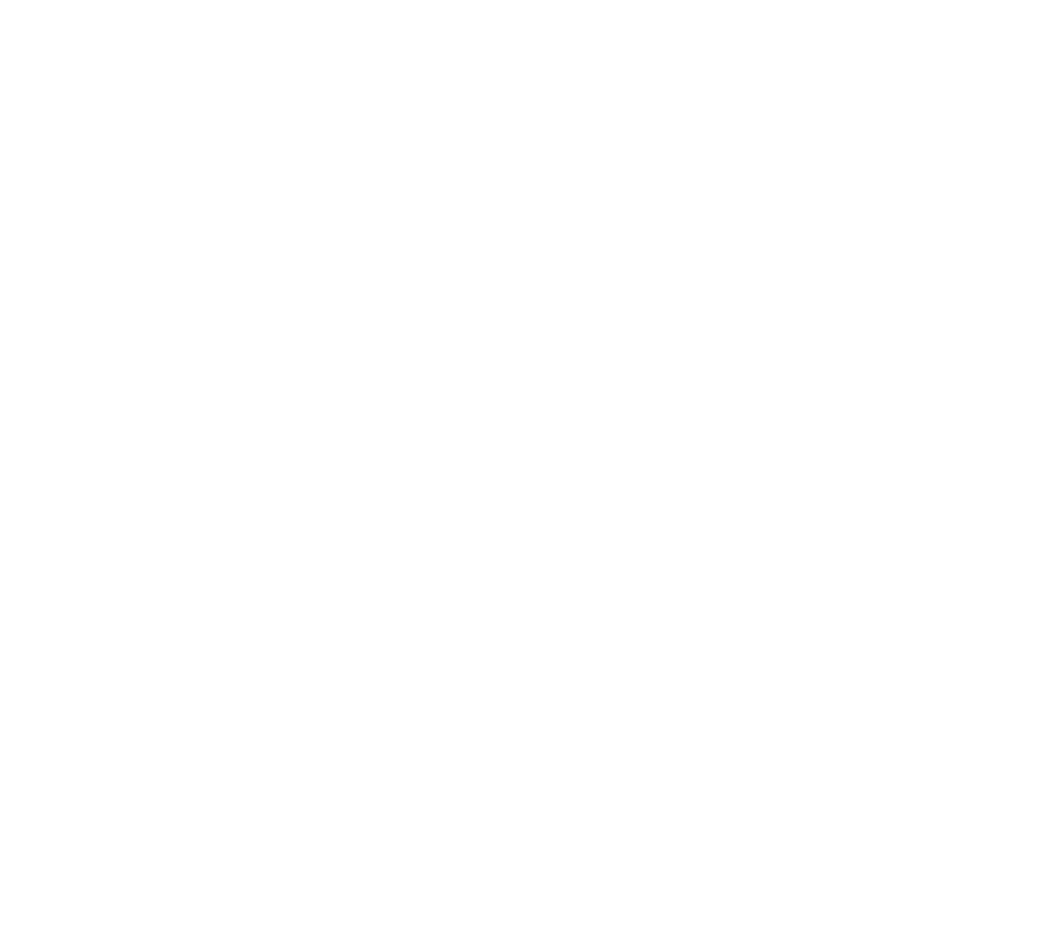
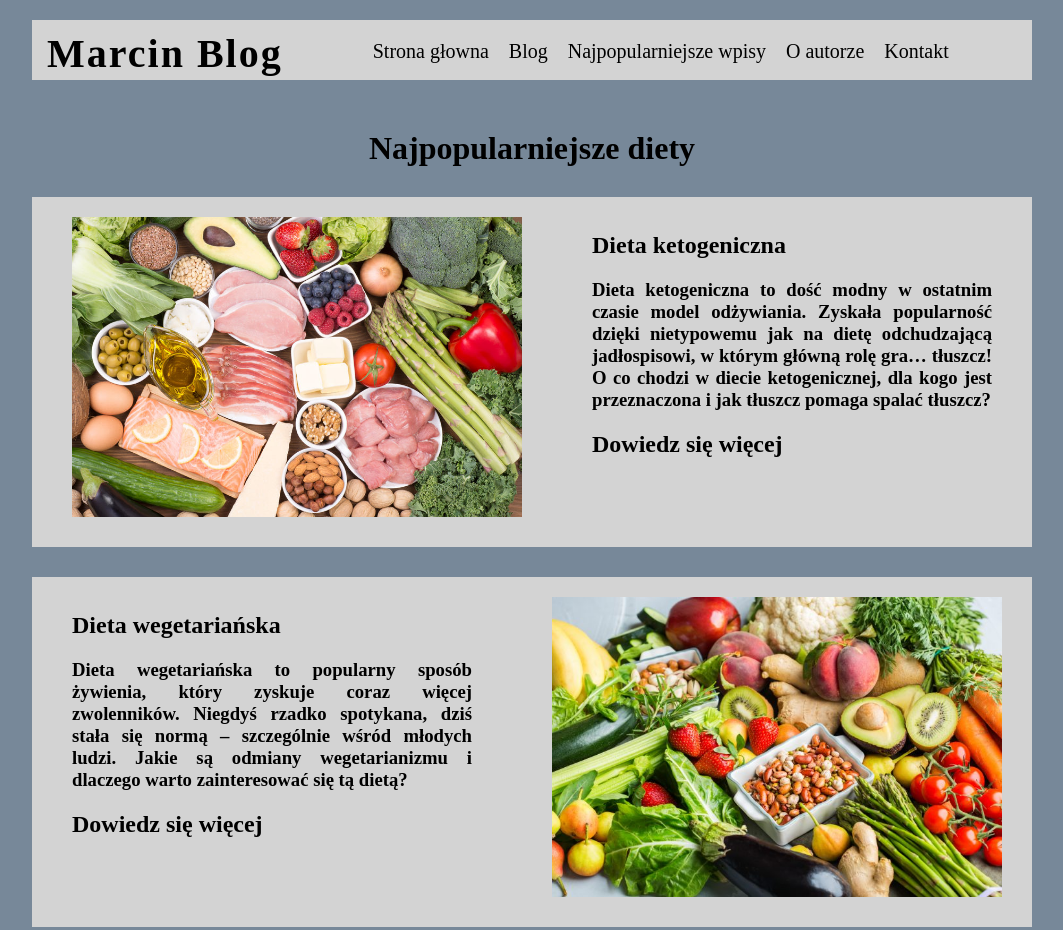
Before and after one commit to Marcin-Kwiatek/Blog, a plain HTML site: page index.html in a window 1280 px wide. Shown: the whole page, without its empty margins (108-1171 px from the left). Before the commit the page ends 800 px from the top, so only its background shows below. Drawn offline with Linux system fonts and the light colour scheme.

Commit message:
adding a website structure and two articles

```diff
--- a/index.html
+++ b/index.html
@@ -1,5 +1,6 @@
 <!DOCTYPE html>
 <html lang="pl">
+
 <head>
     <meta charset="UTF-8">
     <meta http-equiv="X-UA-Compatible" content="IE=edge">
@@ -8,8 +9,37 @@
     <link rel="stylesheet" href="style.css">
 
 </head>
+
 <body>
+    <div class="container">
+        <div class="logo">Marcin Blog</div>
+        <div class="header">
+            <div class="menu">Strona głowna</div>
+            <div class="menu">Blog</div>
+            <div class="menu">Najpopularniejsze wpisy</div>
+            <div class="menu">O autorze</div>
+            <div class="menu">Kontakt</div>
+        </div>
+        <div class="title">
+            <h1>Najpopularniejsze diety</h1>
+        </div>
+        <div class="article">
+            <div class="imgLeft"> <img src="img/keto.jpg" width="450" height="300"> </div>
+            <div class="textRight">
+                <h2>Dieta ketogeniczna</h2><h3>Dieta ketogeniczna to dość modny w ostatnim czasie model odżywiania. Zyskała popularność dzięki nietypowemu jak na dietę odchudzającą jadłospisowi, w którym główną rolę gra… tłuszcz! O co chodzi w diecie ketogenicznej, dla kogo jest przeznaczona i jak tłuszcz pomaga spalać tłuszcz?</h3>
+                <h2>Dowiedz się więcej</h2>
+            </div>
+        </div>
+        <div class="article">
+            <div class="textLeft">
+                <h2>Dieta wegetariańska</h2><h3>Dieta wegetariańska to popularny sposób żywienia, który zyskuje coraz więcej zwolenników. Niegdyś rzadko spotykana, dziś stała się normą – szczególnie wśród młodych ludzi. Jakie są odmiany wegetarianizmu i dlaczego warto zainteresować się tą dietą?</h3>
+                <h2>Dowiedz się więcej</h2>
+            </div>
+            <div class="imgRight"> <img src="img/wege.jpeg" width="450" height="300"> </div>
+        </div>
+    </div>
 
     <script src="script.js"></script>
 </body>
+
 </html>
--- a/style.css
+++ b/style.css
@@ -0,0 +1,67 @@
+body{
+    background-color:lightslategrey;
+}
+.container{
+    width: 1000px;
+    margin-left: auto;
+    margin-right: auto;
+}
+.logo{
+    font-size: 40px;
+    float: left;
+    margin-right: 70px;
+    margin-bottom: 50px;
+    margin-top: 10px;
+    margin-left: 15px;
+    background-color: lightgray;
+    letter-spacing: 2px;
+    font-weight: 700;
+}
+.menu{
+    float: left;
+    margin-left: 20px;
+    font-size: 20px;
+    margin-top: 20px;
+}
+.header{
+    min-height: 60px;
+    margin-bottom: 50px;
+    margin-top: 20px;
+    background-color: lightgray;
+}
+.title{
+    text-align: center;
+    margin-bottom: 30px;
+}
+.imgLeft{
+    margin-left: 20px;
+    padding: 20px;
+    float: left;
+    width: 500px;
+}
+.article{
+    background-color: lightgray;
+    min-height: 350px;
+    margin-bottom: 30px;
+}
+.textRight{
+    float: left;
+    width: 400px;
+    text-align: justify;
+    margin-top: 15px;
+}
+.imgRight{
+    padding: 20px;
+    float: left;
+    width: 500px;
+    margin-right: 0px;
+    margin-left: 10px;
+    text-align: right;
+}
+.textLeft{
+    float: left;
+    margin-left: 40px;
+    width: 400px;
+    text-align: justify;
+    margin-top: 15px;
+}
```
Also changed, not shown: img/keto.jpg (added), img/wege.jpeg (added).
